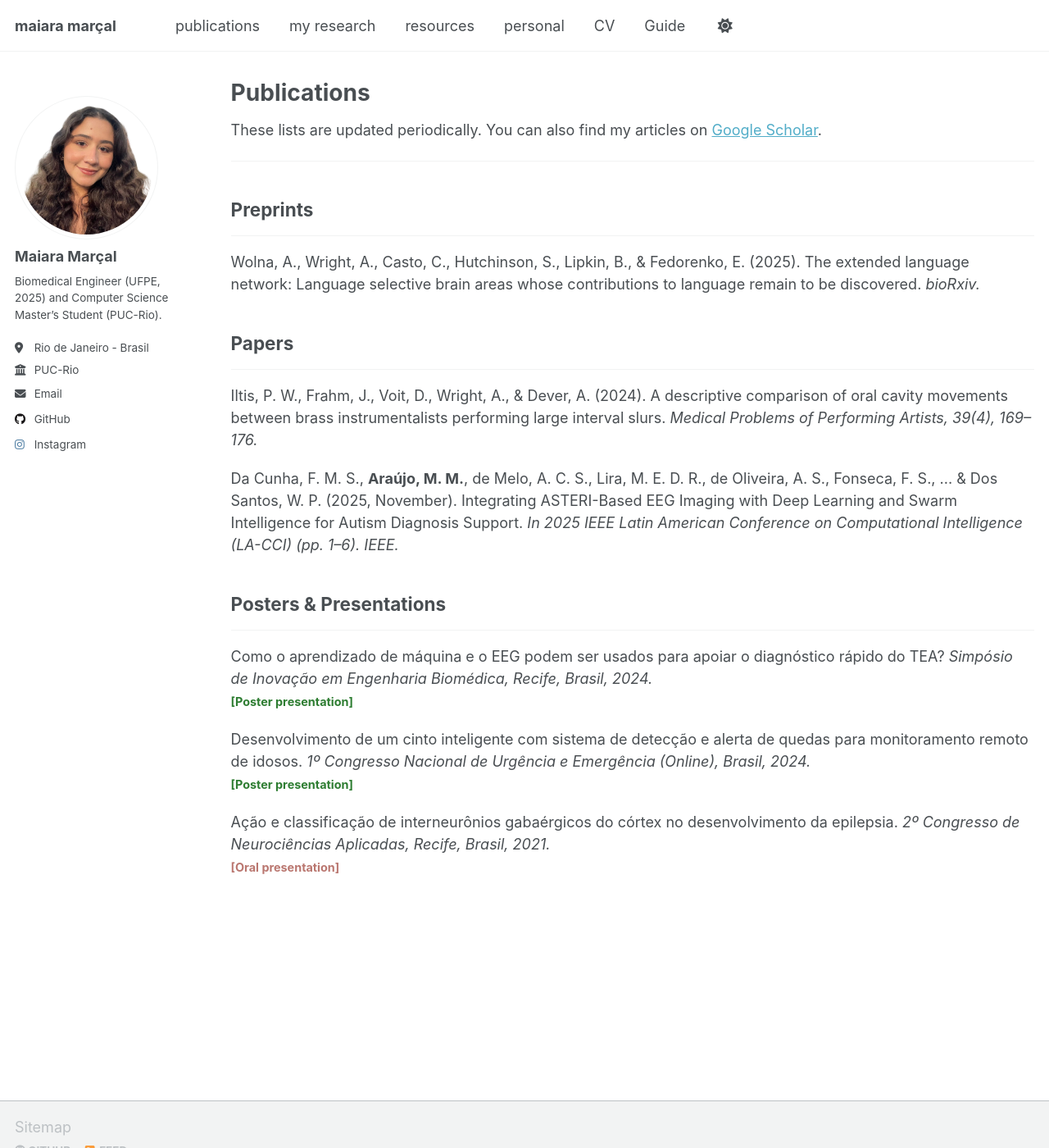
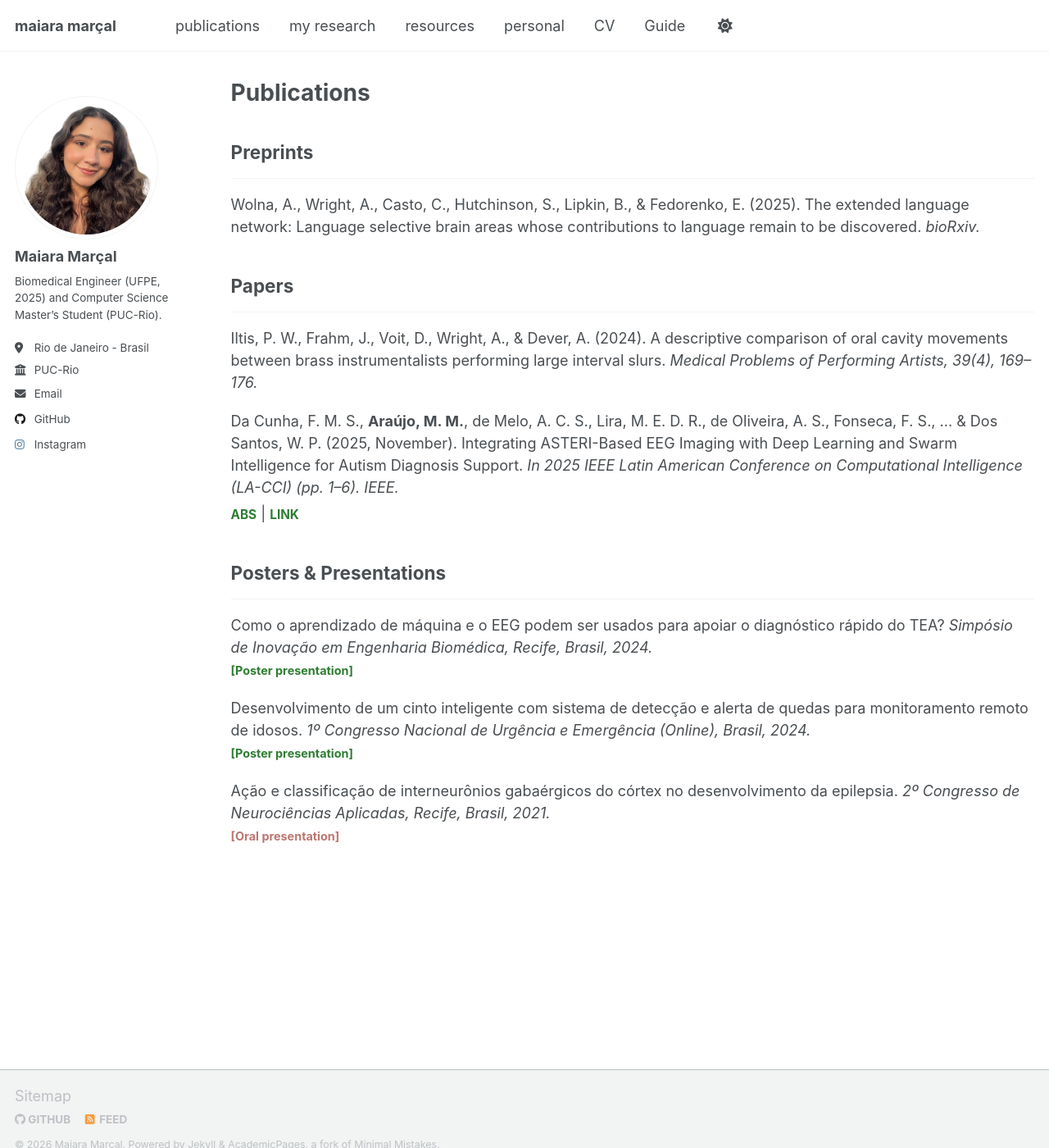
Before and after one commit to maiaramaaraujo/maiaramaaraujo.github.io, a Jekyll site: the page built from _pages/publications.html, in a window 1280 px wide and 1400 px high. Shown: the whole window at 82% size. Built offline with Jekyll 4.4.1, drawn with Linux system fonts in a browser that asks for light colours; a script that is not in the unit is left out.

Commit message:
Update publications.html

```diff
--- a/_pages/publications.html
+++ b/_pages/publications.html
@@ -7,12 +7,14 @@ author_profile: true
 
 {% include base_path %}
 
+<!--
 <div class="wordwrap">
   <p>These lists are updated periodically. You can also find my articles on
   <a href="{{site.author.googlescholar}}">Google Scholar</a>.</p>
 </div>
 
 <hr>
+-->
 
 <!-- PREPRINTS -->
 <h2>Preprints</h2>
@@ -55,12 +57,17 @@ author_profile: true
   Integrating ASTERI-Based EEG Imaging with Deep Learning and Swarm Intelligence for Autism Diagnosis Support.
   <i>In 2025 IEEE Latin American Conference on Computational Intelligence (LA-CCI) (pp. 1–6). IEEE.</i>
   <br>
-  <!--
+
   <span class="pub-links">
-    <a href="#">DOI</a>
-    <a href="#">PDF</a>
+    <span class="abstract-toggle">ABS</span> |
+    <a href="https://ieeexplore.ieee.org/abstract/document/11270443" target="_blank">LINK</a>
   </span>
-  -->
+
+  <div class="abstract-content">
+    <p>
+      The enhancement of instruments for the early diagnosis of Autism Spectrum Disorder (ASD) is of crucial importance for the efficacy of interventions. This study proposes an approach that uses Inverse Distance Weighting (IDW) in the pre-processing of electroencephalographic (EEG) signals and decreasing the number of electrodes in the signal gathering to optimize the biomarkers mapping. Furthermore, deep neural networks (DNN), swarm intelligence, and signal-to-image (STI) conversion techniques are applied to enhance the classification and interpretation of EEG data. The findings have shown that Random Forest classifiers with 4000 and 500 trees achieved the best average results in the reduced and original bases, respectively. In approach 1, the performance was maintained even using only 28.8% of attributes after the particle swarm optimization (PSO). In approach 2, the accuracy was found to be 78.1% and the area under the curve (AUC) was 0.879 with all the attributes. These results demonstrate the effectiveness of pre-processing and attribute reduction strategies, ensuring an efficient solution for the early diagnosis of ASD with operational excellence and lower computational cost
+    </p>
+  </div>
 </div>
 
 <!-- POSTERS & PRESENTATIONS -->
@@ -122,11 +129,31 @@ author_profile: true
   text-decoration: none;
   font-size: 0.85em;
   font-weight: bold;
-  color: #2e7d32; /* verde */
+  color: #2e7d32;
 }
 
 .pub-links a:hover {
   text-decoration: underline;
+}
+
+.abstract-toggle {
+  color: #2e7d32;
+  cursor: pointer;
+  font-weight: bold;
+  font-size: 0.85em;
+}
+
+.abstract-toggle:hover {
+  text-decoration: underline;
+}
+
+.abstract-content {
+  display: none;
+  margin-top: 8px;
+  padding: 10px;
+  background: #f5f5f5;
+  border-radius: 6px;
+  font-size: 0.9em;
 }
 
 .pub-type {
```
Also changed, not shown: other parts of _pages/publications.html (+18 -1 lines).
